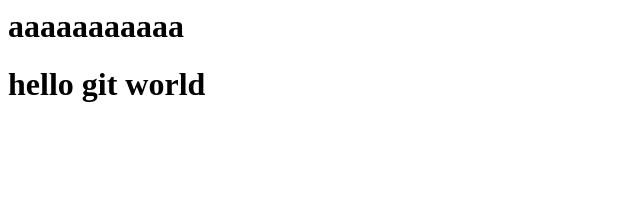
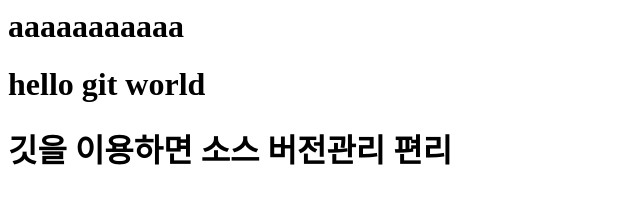
Before and after one commit to banlnsilva/git-study, a plain HTML site: page index.html in a window 1280 px wide. Shown: the whole page, without its empty margins (0-640 px from the left). Drawn offline with Linux system fonts and the light colour scheme.

Commit message:
변경사항 추가
변경사항 상세 추가됨

```diff
--- a/index.html
+++ b/index.html
@@ -5,5 +5,6 @@
     <body>
         <h1>aaaaaaaaaaa</h1>
         <h1>hello git world</h1>
+        <h1>깃을 이용하면 소스 버전관리 편리</h1>
     </body>
 </html>
```
